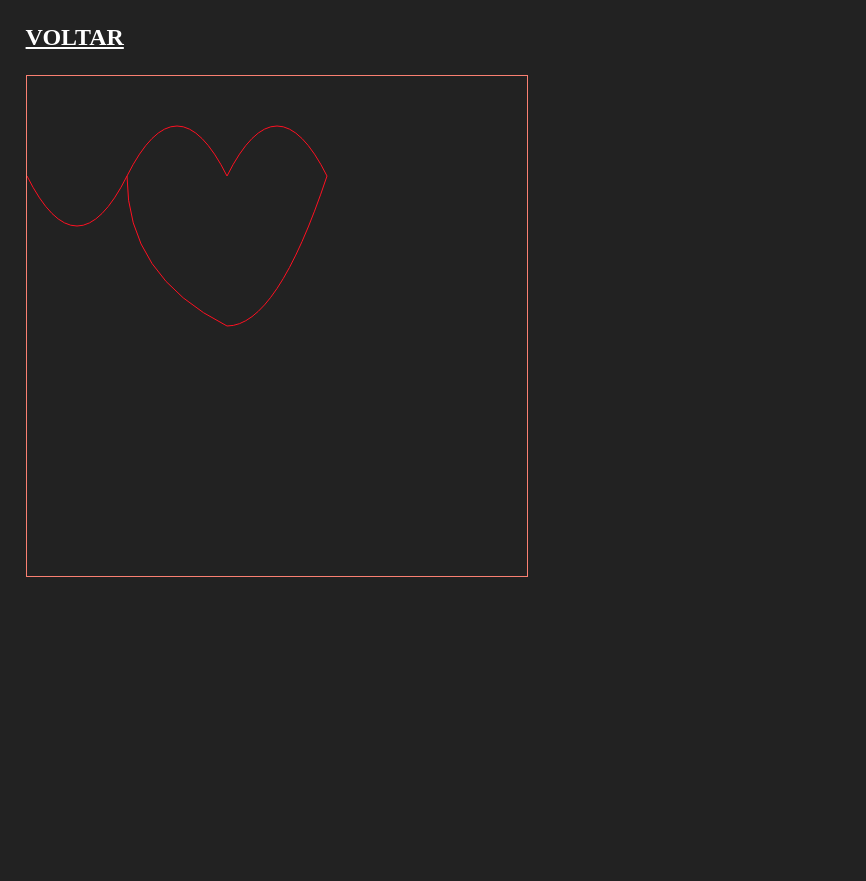
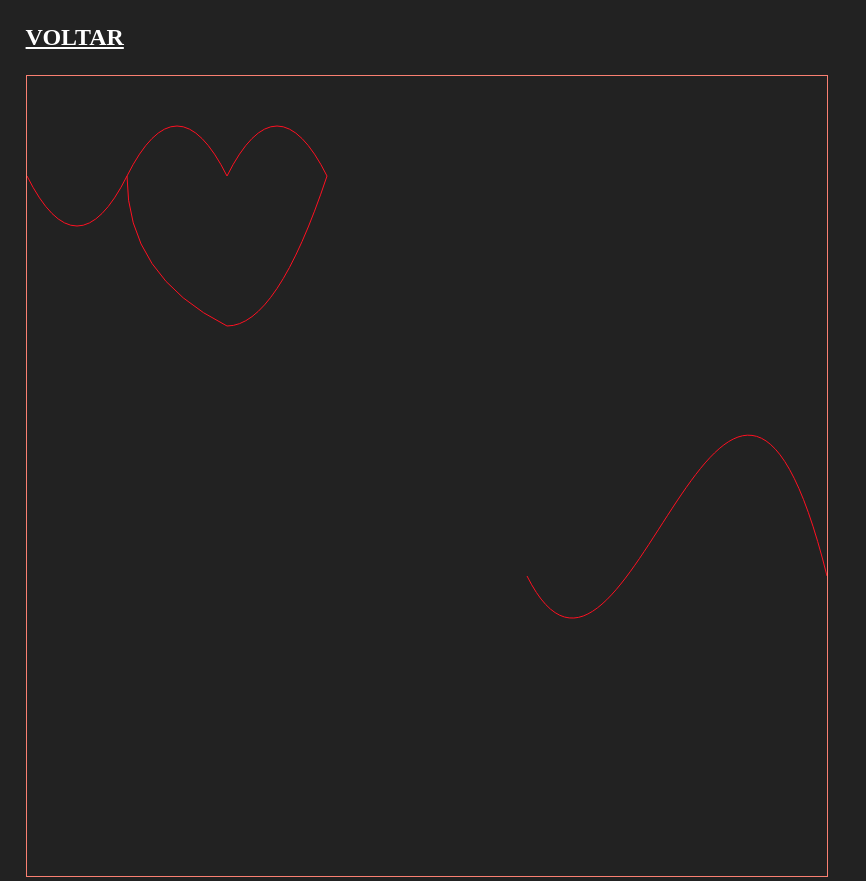
Before and after one commit to gabrielogregorio/lab-canvas, a website built with Parcel: page src/bezier.html in a window 1280 px wide. Shown: the whole page, without its empty margins (0-866 px from the left). Before the commit the page ends 800 px from the top, so only its background shows below. Built offline with nearby package versions, Linux system fonts and the light colour scheme.

Commit message:
feat: added bezier

```diff
--- a/src/bezier.html
+++ b/src/bezier.html
@@ -41,7 +41,7 @@
     <div class="return">
       <a href="./index.html"> Voltar </a>
     </div>
-    <canvas id="canvas" width="500" height="500">
+    <canvas id="canvas" width="800" height="800">
       <p>Seu navegador não tem suporte ao canvas</p>
     </canvas>
 
--- a/src/bezier/index.ts
+++ b/src/bezier/index.ts
@@ -12,14 +12,25 @@
   const controlPointY = 200;
   contextCanvas.quadraticCurveTo(controlPointX, controlPointY, x, y);
   contextCanvas.quadraticCurveTo(150, 0, 200, 100);
+  contextCanvas.quadraticCurveTo(250, 0, 300, 100);
+  contextCanvas.quadraticCurveTo(250, 250, 200, 250);
+  contextCanvas.quadraticCurveTo(100, 200, 100, 100);
+  contextCanvas.stroke();
+  contextCanvas.closePath();
 
-  contextCanvas.quadraticCurveTo(250, 0, 300, 100);
+  contextCanvas.beginPath();
+  contextCanvas.closePath();
 
-  contextCanvas.quadraticCurveTo(250, 250, 200, 250);
+  contextCanvas.beginPath();
+  let start = { x: 500, y: 500 };
+  let end = { x: 800, y: 500 };
 
-  contextCanvas.quadraticCurveTo(100, 200, 100, 100);
+  let cp1 = { x: 600, y: 700 };
+  let cp2 = { x: 700, y: 100 };
+
+  contextCanvas.moveTo(start.x, start.y);
+  contextCanvas.bezierCurveTo(cp1.x, cp1.y, cp2.x, cp2.y, end.x, end.y);
 
   contextCanvas.stroke();
-
   contextCanvas.closePath();
 })();
```
